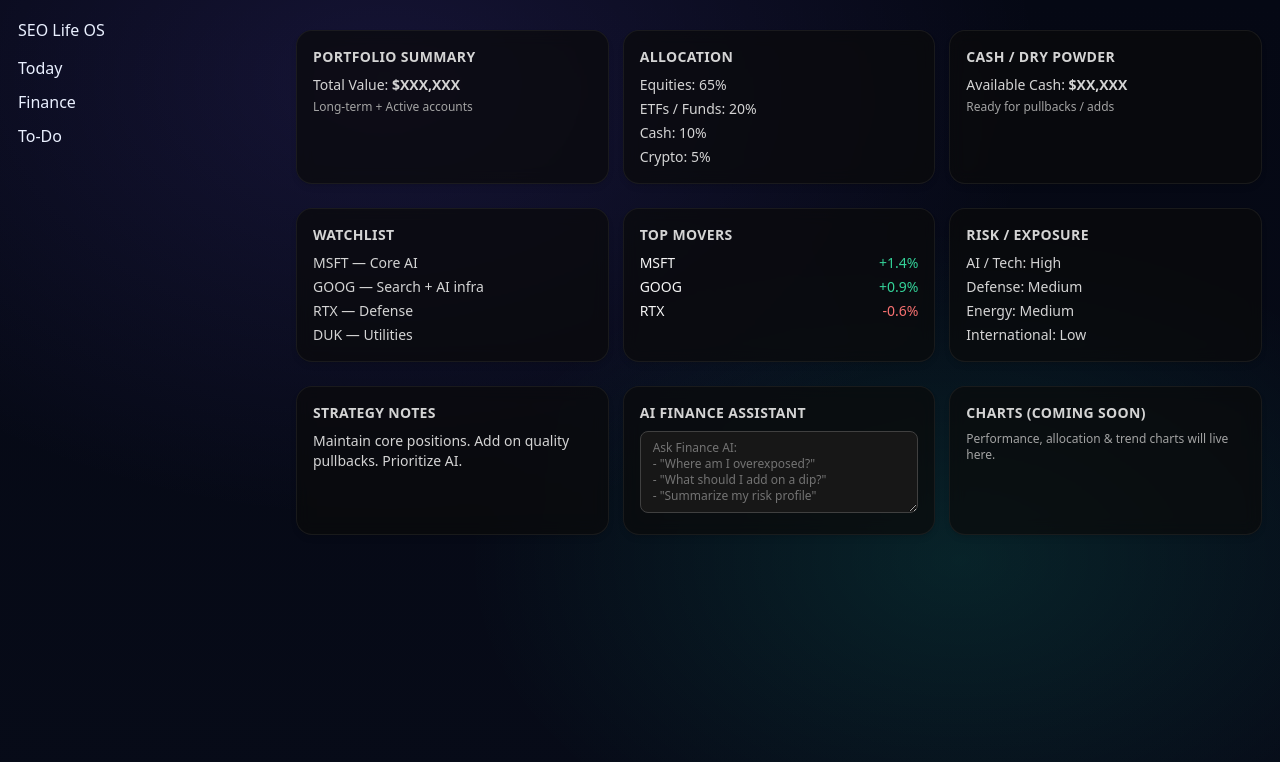
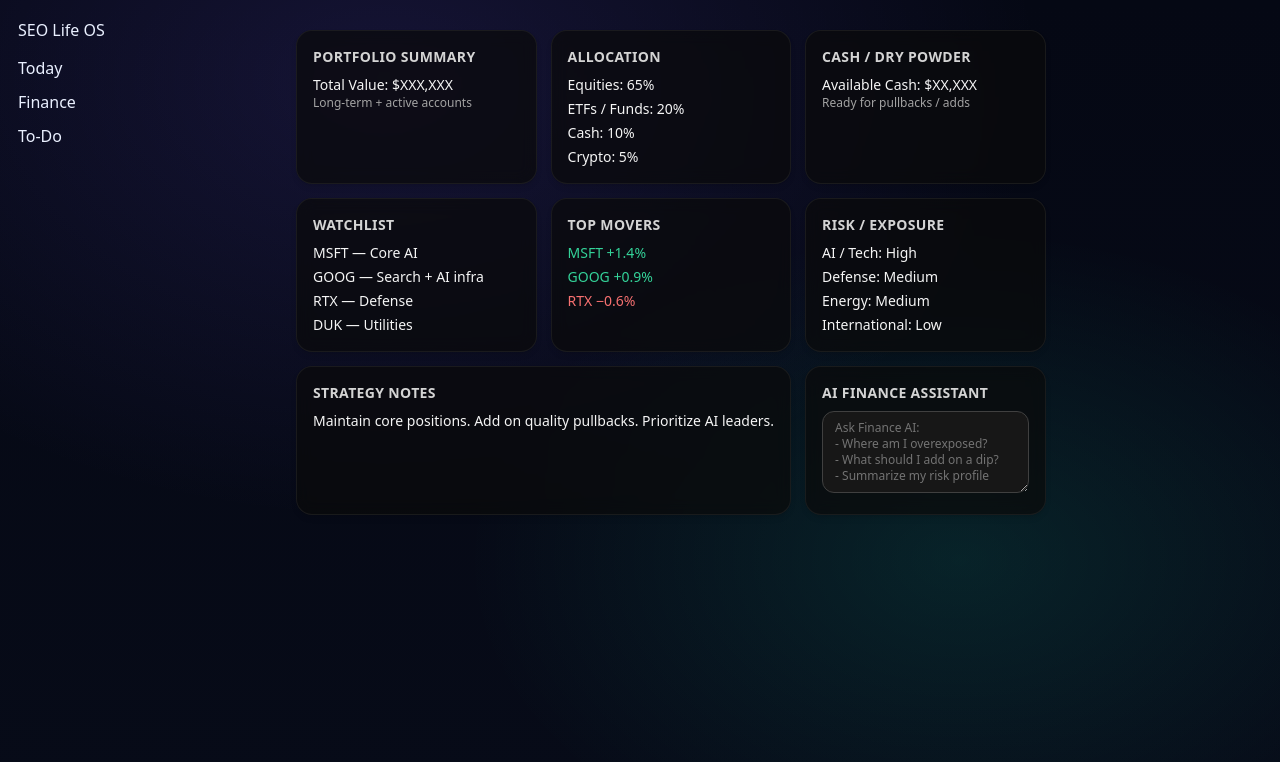
Before and after one commit to soldfield7890/Personal-Dashboard, a Next.js app: page /finance in a window 1280 px wide. Shown: the top 762 px of the page. Built offline with nearby package versions, Linux system fonts and the light colour scheme.

Commit message:
Finance: complete dashboard UI scaffold

```diff
--- a/app/(dashboard)/finance/page.tsx
+++ b/app/(dashboard)/finance/page.tsx
@@ -4,20 +4,17 @@ import { Card } from "@/app/components/ui/Card";
 
 export default function FinancePage() {
   return (
-    <div className="space-y-6">
-      {/* ───────────── Row 1 ───────────── */}
-      <section className="grid gap-4 lg:grid-cols-3">
+    <div className="grid gap-4 lg:grid-cols-3">
+      {/* Row 1 */}
       <Card title="Portfolio Summary">
-          <p className="text-sm text-neutral-300">
-            Total Value: <strong>$XXX,XXX</strong>
-          </p>
-          <p className="text-xs text-neutral-400 mt-1">
-            Long-term + Active accounts
+        <p>Total Value: $XXX,XXX</p>
+        <p className="text-neutral-400 text-xs">
+          Long-term + active accounts
         </p>
       </Card>
 
       <Card title="Allocation">
-          <ul className="text-sm text-neutral-300 space-y-1">
+        <ul className="space-y-1">
           <li>Equities: 65%</li>
           <li>ETFs / Funds: 20%</li>
           <li>Cash: 10%</li>
@@ -26,19 +23,15 @@ export default function FinancePage() {
       </Card>
 
       <Card title="Cash / Dry Powder">
-          <p className="text-sm text-neutral-300">
-            Available Cash: <strong>$XX,XXX</strong>
-          </p>
-          <p className="text-xs text-neutral-400 mt-1">
+        <p>Available Cash: $XX,XXX</p>
+        <p className="text-xs text-neutral-400">
           Ready for pullbacks / adds
         </p>
       </Card>
-      </section>
 
-      {/* ───────────── Row 2 ───────────── */}
-      <section className="grid gap-4 lg:grid-cols-3">
+      {/* Row 2 */}
       <Card title="Watchlist">
-          <ul className="text-sm text-neutral-300 space-y-1">
+        <ul className="space-y-1">
           <li>MSFT — Core AI</li>
           <li>GOOG — Search + AI infra</li>
           <li>RTX — Defense</li>
@@ -47,58 +40,37 @@ export default function FinancePage() {
       </Card>
 
       <Card title="Top Movers">
-          <div className="space-y-1 text-sm">
-            <div className="flex justify-between">
-              <span>MSFT</span>
-              <span className="text-emerald-400">+1.4%</span>
-            </div>
-            <div className="flex justify-between">
-              <span>GOOG</span>
-              <span className="text-emerald-400">+0.9%</span>
-            </div>
-            <div className="flex justify-between">
-              <span>RTX</span>
-              <span className="text-red-400">-0.6%</span>
-            </div>
-          </div>
+        <ul className="space-y-1">
+          <li className="text-emerald-400">MSFT +1.4%</li>
+          <li className="text-emerald-400">GOOG +0.9%</li>
+          <li className="text-red-400">RTX −0.6%</li>
+        </ul>
       </Card>
 
       <Card title="Risk / Exposure">
-          <ul className="text-sm text-neutral-300 space-y-1">
+        <ul className="space-y-1 text-sm">
           <li>AI / Tech: High</li>
           <li>Defense: Medium</li>
           <li>Energy: Medium</li>
           <li>International: Low</li>
         </ul>
       </Card>
-      </section>
 
-      {/* ───────────── Row 3 ───────────── */}
-      <section className="grid gap-4 lg:grid-cols-3">
-        <Card title="Strategy Notes">
-          <p className="text-sm text-neutral-300">
+      {/* Row 3 */}
+      <Card title="Strategy Notes" className="lg:col-span-2">
+        <p>
           Maintain core positions. Add on quality pullbacks.
-            Prioritize AI.
+          Prioritize AI leaders.
         </p>
       </Card>
 
       <Card title="AI Finance Assistant">
         <textarea
           rows={4}
-            className="w-full rounded-lg border border-neutral-700 bg-neutral-900 px-3 py-2 text-xs text-neutral-100 placeholder:text-neutral-500"
-            placeholder={`Ask Finance AI:
-- "Where am I overexposed?"
-- "What should I add on a dip?"
-- "Summarize my risk profile"`}
+          className="w-full rounded-xl border border-neutral-700 bg-neutral-900 px-3 py-2 text-xs text-neutral-100 placeholder:text-neutral-500"
+          placeholder={`Ask Finance AI:\n- Where am I overexposed?\n- What should I add on a dip?\n- Summarize my risk profile`}
         />
       </Card>
-
-        <Card title="Charts (Coming Soon)">
-          <p className="text-xs text-neutral-400">
-            Performance, allocation & trend charts will live here.
-          </p>
-        </Card>
-      </section>
     </div>
   );
 }
```
Lines whose indentation alone changed are shown as unchanged.
